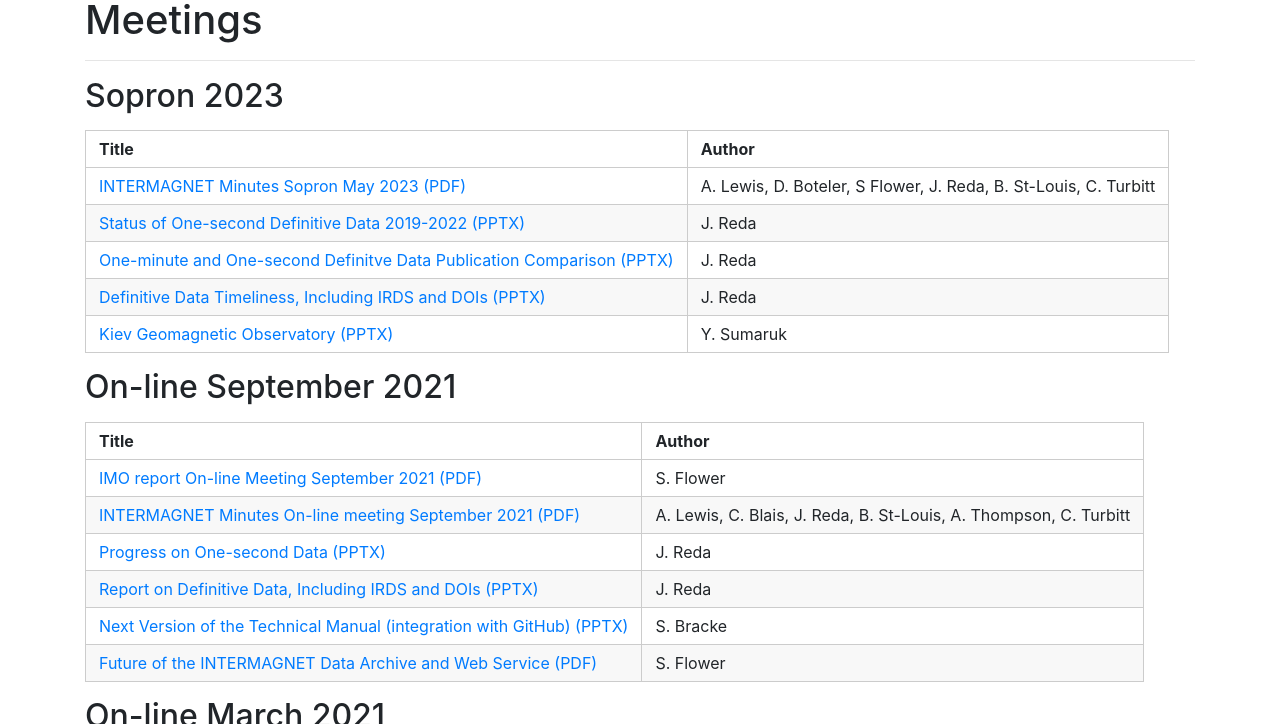
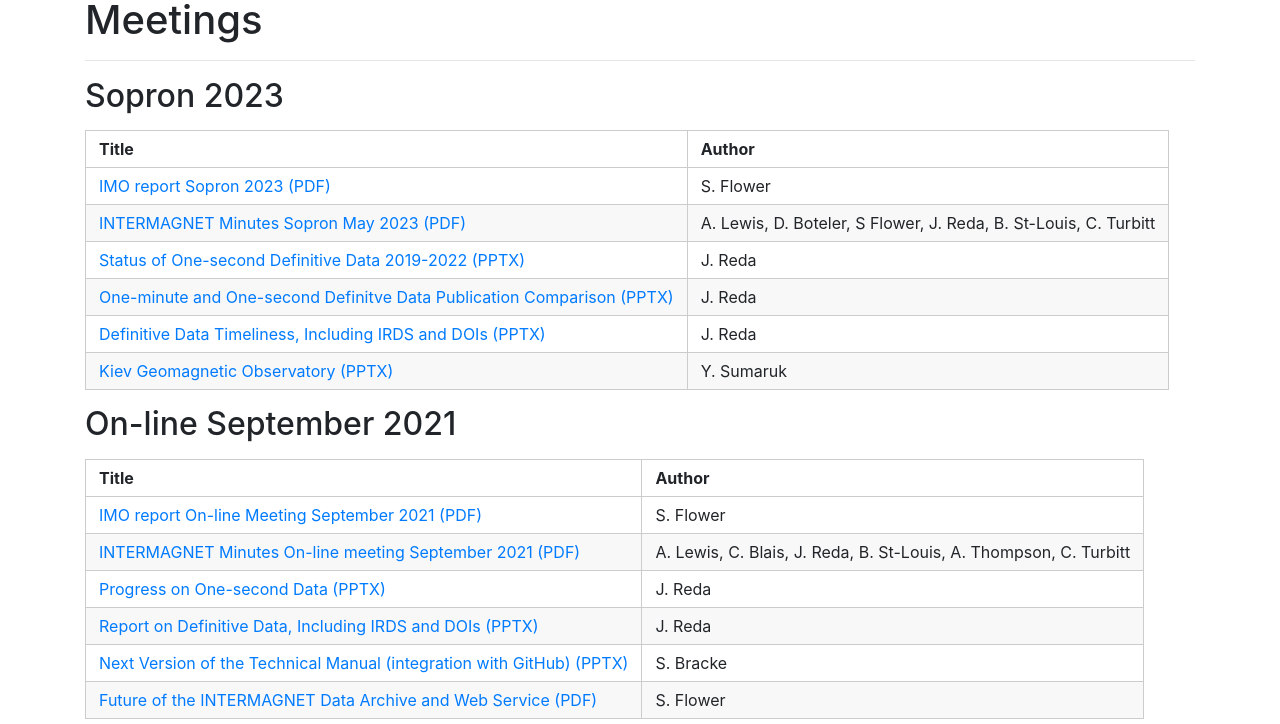
Before and after one commit to INTERMAGNET/intermagnet.github.io, a Jekyll site: the page built from meetings.md, in a window 1280 px wide and 900 px high, cut to the strip 176-900 px from the top of the window. Built offline with Jekyll 4.4.1, drawn with Linux system fonts in a browser that asks for light colours.

Commit message:
Add Sopron IMO meeting report

```diff
--- a/meetings.md
+++ b/meetings.md
@@ -6,6 +6,7 @@
 
 | Title  | Author |
 |--------|--------|
+|[IMO report Sopron 2023 (PDF)](/meetings/2023May-Sopron/Flower_ImagMeetingReportSopron2023.pdf)|S. Flower|
 |[INTERMAGNET Minutes Sopron May 2023 (PDF)](/meetings/2023May-Sopron/INTERMAGNETMeetingMinutes-SopronMay2023-Public.pdf)|A. Lewis, D. Boteler, S Flower, J. Reda, B. St-Louis, C. Turbitt|
 |[Status of One-second Definitive Data 2019-2022 (PPTX)](/meetings/2023May-Sopron/Reda_1sec_definitive_2019_2022.pptx)|J. Reda|
 |[One-minute and One-second Definitve Data Publication Comparison (PPTX)](/meetings/2023May-Sopron/Reda_Publication_state_1min_1sec.pptx)|J. Reda|
```
Also changed, not shown: 1 other file.
